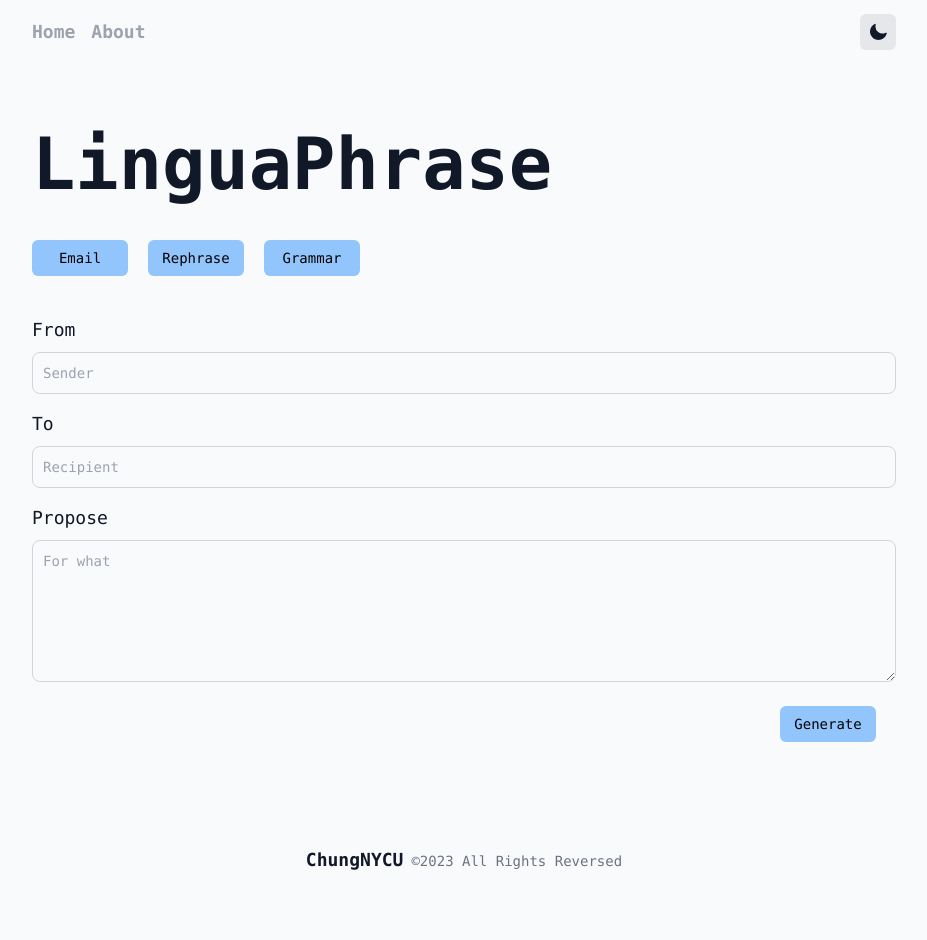
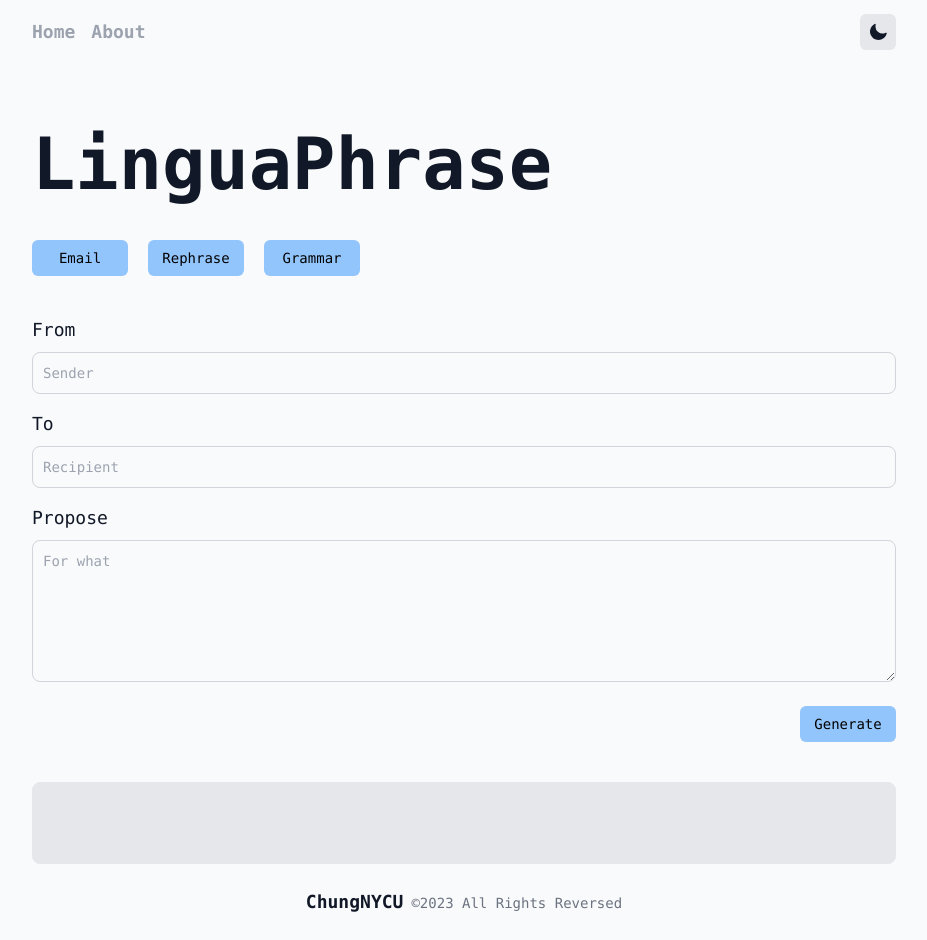
Before and after one commit to ChungNYCU/LinguaPhrase, a Next.js app: page / in a window 1280 px wide. Both pictures are taken after a click on the button "Email". Shown: the whole page, without its empty margins (176-1103 px from the left). Before the commit the page ends 898 px from the top, so only its background shows below. Built offline with nearby package versions, Linux system fonts and the light colour scheme.

Commit message:
Update css

```diff
--- a/components/EmailWriter.tsx
+++ b/components/EmailWriter.tsx
@@ -10,10 +10,10 @@ const EmailWriter = (props: EmailWriterProps) => {
   const [recipient, setRecipient] = useState<string>("");
   const [propose, setPropose] = useState<string>("");
   const [result, setResult] = useState<string>("");
-  const [isLoading, setLoading] = useState(false)
+  const [isLoading, setLoading] = useState(false);
 
   const handleGenerateClick = () => {
-    setResult("")
+    setResult("");
     setLoading(true);
     fetch("/api/emailWriter", {
       method: "POST",
@@ -35,7 +35,7 @@ const EmailWriter = (props: EmailWriterProps) => {
       .then((data) => {
         console.log(data);
         setResult(data);
-        setLoading(false)
+        setLoading(false);
       })
       .catch((error) => {
         console.error("Error fetching result:", error);
@@ -101,14 +101,12 @@ const EmailWriter = (props: EmailWriterProps) => {
         </Button>
       </div>
 
-
-      <div className='mt-10 w-full result-display'>
-        <div className='m-20 mt-10'>
+      <div className="result-display mt-10 w-full">
+        <div className="m-20 mt-10">
           {isLoading && <Loading />}
-          <p className='whitespace-pre-wrap'>{result}</p>
+          <p className="whitespace-pre-wrap">{result}</p>
         </div>
       </div>
-
     </div>
   );
 };
--- a/components/FeatureSelector.tsx
+++ b/components/FeatureSelector.tsx
@@ -43,10 +43,10 @@ const FeatureSelector = (props: FeatureSelectorProps) => {
 
   return (
     <div className="mt-10">
-      <Button className="mr-5 blue-button" onClick={displayEmail}>
+      <Button className="blue-button mr-5" onClick={displayEmail}>
         Email
       </Button>
-      <Button className="mr-5 blue-button" onClick={displayRephrase}>
+      <Button className="blue-button mr-5" onClick={displayRephrase}>
         Rephrase
       </Button>
       <Button className="blue-button" onClick={displayGrammar}>
--- a/styles/globals.css
+++ b/styles/globals.css
@@ -38,10 +38,14 @@
   }
 
   .blue-button {
-    @apply mr-5 w-24 bg-blue-300 px-6 text-black hover:bg-blue-500 hover:text-white;
+    @apply w-24 bg-blue-300 px-6 text-black hover:bg-blue-500 hover:text-white;
   }
 
   .text-input {
     @apply block w-full rounded-lg border border-gray-300 bg-gray-50 p-2.5 text-sm text-gray-900 focus:border-blue-500 focus:ring-blue-500 dark:border-gray-600 dark:bg-gray-700 dark:text-white dark:placeholder-gray-400 dark:focus:border-blue-500 dark:focus:ring-blue-500;
   }
+
+  .result-display {
+    @apply rounded-lg  border bg-gray-200 dark:border-gray-700 dark:bg-gray-700;
+  }
 }
```
